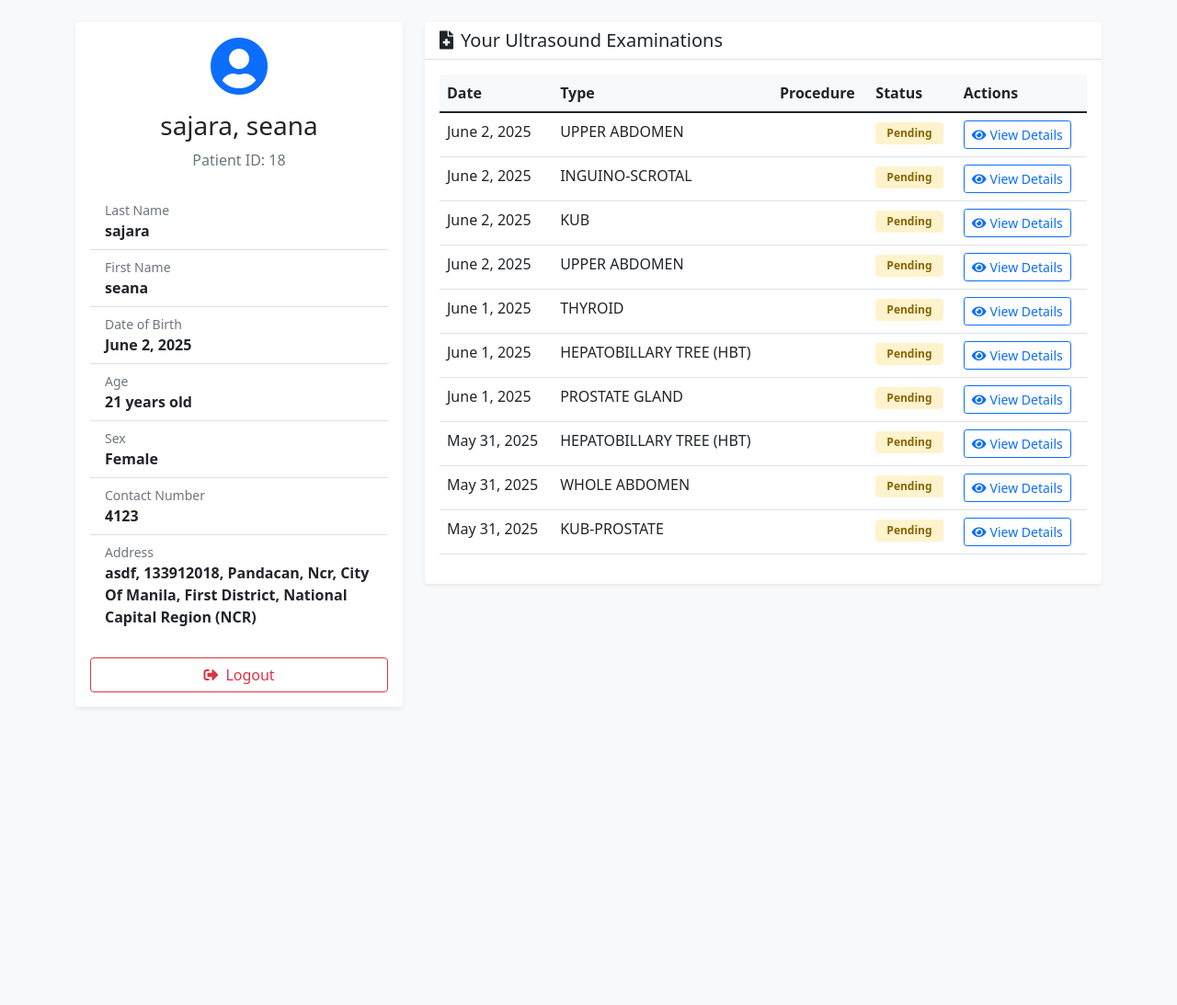
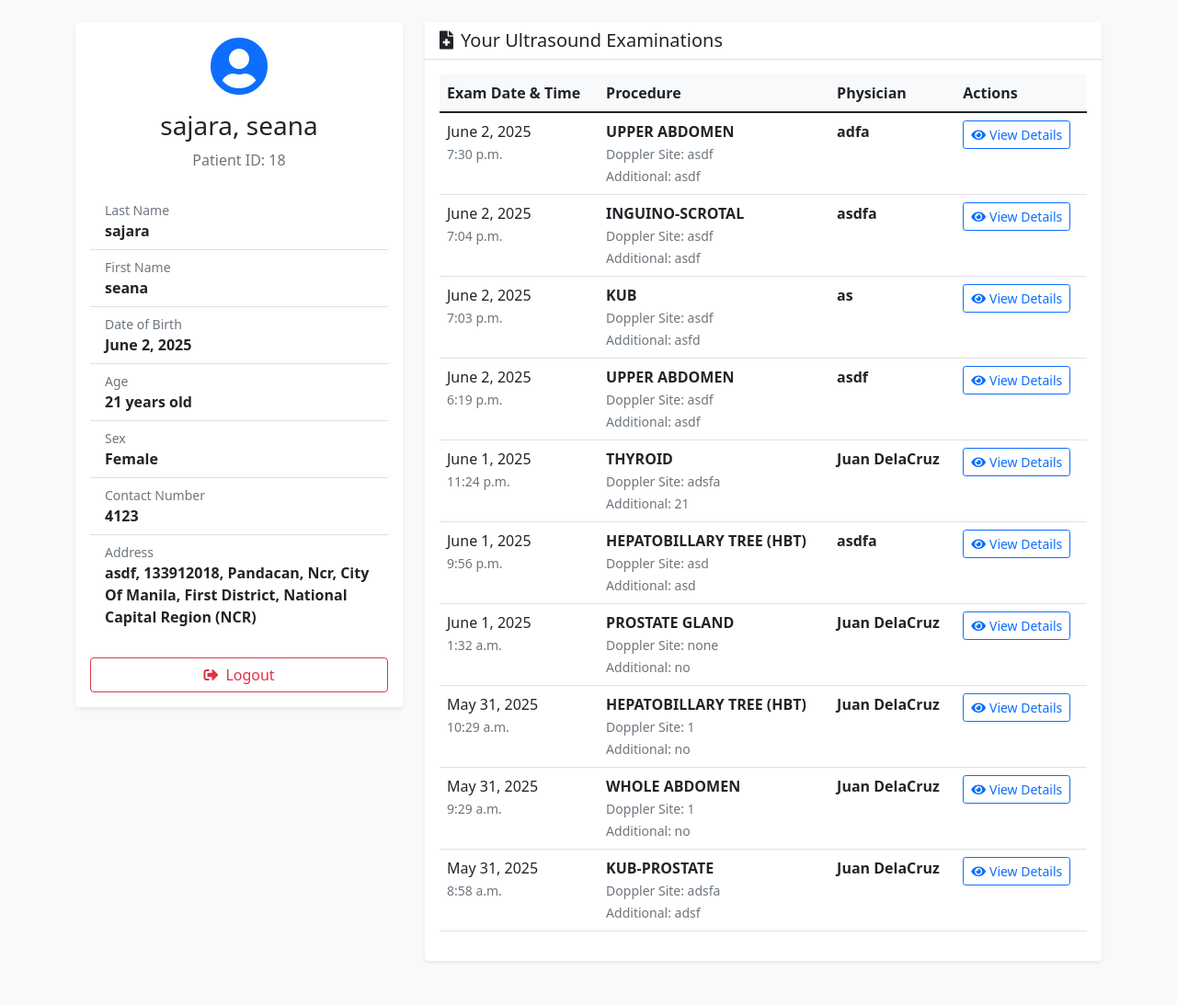
Before and after one commit to carlosinag/comebackcapstone, a Django app: template templates/patients/patient_portal.html in a window 1280 px wide. Shown: the whole page at 92% size. Before the commit the page ends 770 px from the top, so only its background shows below. Run offline with Django 5.2, Linux system fonts and the light colour scheme; the template is opened without the code that fills it: values that come from a table or form of the project are taken from there, others are empty; data comes from the database, SQL or seed files in the repository; both versions use the stored data as it was after the commit; some libraries are stand-ins or nearby versions.

Commit message:
medj ayos na patient view

```diff
--- a/templates/patient_login.html
+++ b/templates/patient_login.html
@@ -1,4 +1,4 @@
-{% extends 'base.html' %}
+{% extends 'auth_base.html' %}
 {% load static %}
 
 {% block title %}Patient Login - Ultrasound Clinic{% endblock %}
--- a/templates/patients/patient_portal.html
+++ b/templates/patients/patient_portal.html
@@ -69,23 +69,30 @@
                             <table class="table table-hover">
                                 <thead>
                                     <tr>
-                                        <th>Date</th>
-                                        <th>Type</th>
+                                        <th>Exam Date & Time</th>
                                         <th>Procedure</th>
-                                        <th>Status</th>
+                                        <th>Physician</th>
                                         <th>Actions</th>
                                     </tr>
                                 </thead>
                                 <tbody>
                                     {% for exam in recent_exams %}
                                     <tr>
-                                        <td>{{ exam.exam_date }}</td>
-                                        <td>{{ exam.procedure_type.name }}</td>
-                                        <td>{{ exam.procedure_type.description }}</td>
                                         <td>
-                                            <span class="badge bg-{{ exam.status|lower }}-subtle text-{{ exam.status|lower }}">
-                                                {{ exam.get_status_display }}
-                                            </span>
+                                            {{ exam.exam_date }}<br>
+                                            <small class="text-muted">{{ exam.exam_time }}</small>
+                                        </td>
+                                        <td>
+                                            <strong>{{ exam.procedure_type.name }}</strong>
+                                            {% if exam.doppler_site %}
+                                            <br><small class="text-muted">Doppler Site: {{ exam.doppler_site }}</small>
+                                            {% endif %}
+                                            {% if exam.other_procedure %}
+                                            <br><small class="text-muted">Additional: {{ exam.other_procedure }}</small>
+                                            {% endif %}
+                                        </td>
+                                        <td>
+                                            <strong>{{ exam.referring_physician }}</strong>
                                         </td>
                                         <td>
                                             <a href="{% url 'patient_view_exam' exam.id %}" class="btn btn-sm btn-outline-primary">
--- a/templates/staff_login.html
+++ b/templates/staff_login.html
@@ -1,4 +1,4 @@
-{% extends 'base.html' %}
+{% extends 'auth_base.html' %}
 {% load static %}
 
 {% block content %}
```
Also changed, not shown: templates/auth_base.html (added, +22 -0 lines), db.sqlite3.
